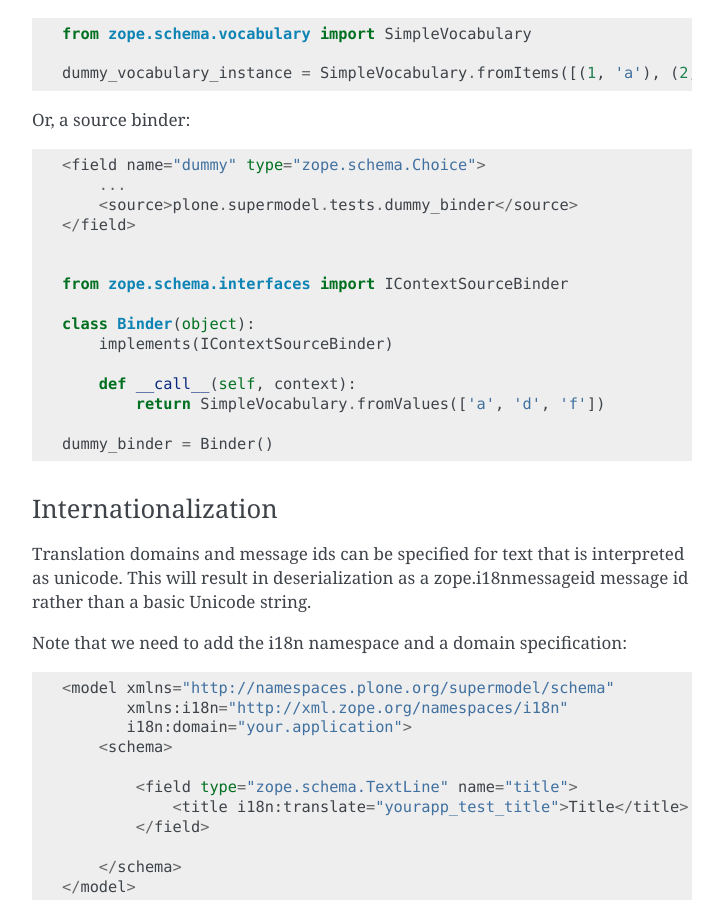
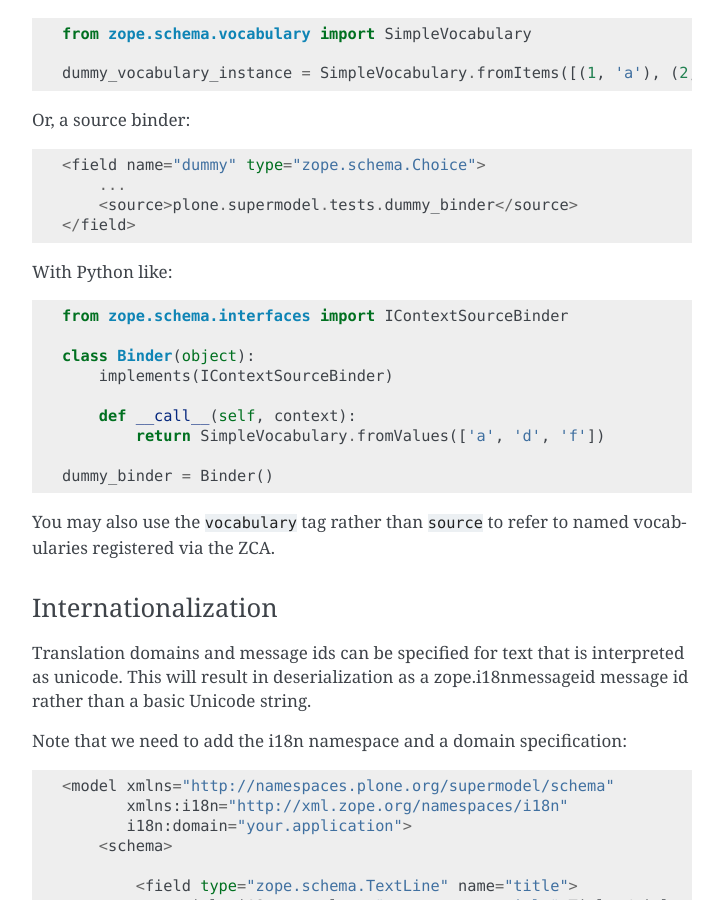
Before and after one commit to plone/plone.app.dexterity, a Sphinx documentation site: the page built from docs/reference/dexterity-xml.rst, in a window 1280 px wide and 900 px high, scrolled down 2517 px. Shown: the whole window, without its empty margins (388-1111 px from the left). Built offline with Sphinx 7.4.7, drawn with Linux system fonts in a browser that asks for light colours.

Commit message:
Update dexterity-xml.rst

```diff
--- a/docs/reference/dexterity-xml.rst
+++ b/docs/reference/dexterity-xml.rst
@@ -125,6 +125,8 @@ Or, a source binder::
     </field>
 
 
+With Python like::
+
     from zope.schema.interfaces import IContextSourceBinder
 
     class Binder(object):
@@ -134,6 +136,8 @@ Or, a source binder::
             return SimpleVocabulary.fromValues(['a', 'd', 'f'])
 
     dummy_binder = Binder()
+
+You may also use the ``vocabulary`` tag rather than ``source`` to refer to named vocabularies registered via the ZCA.
 
 
 Internationalization
```
